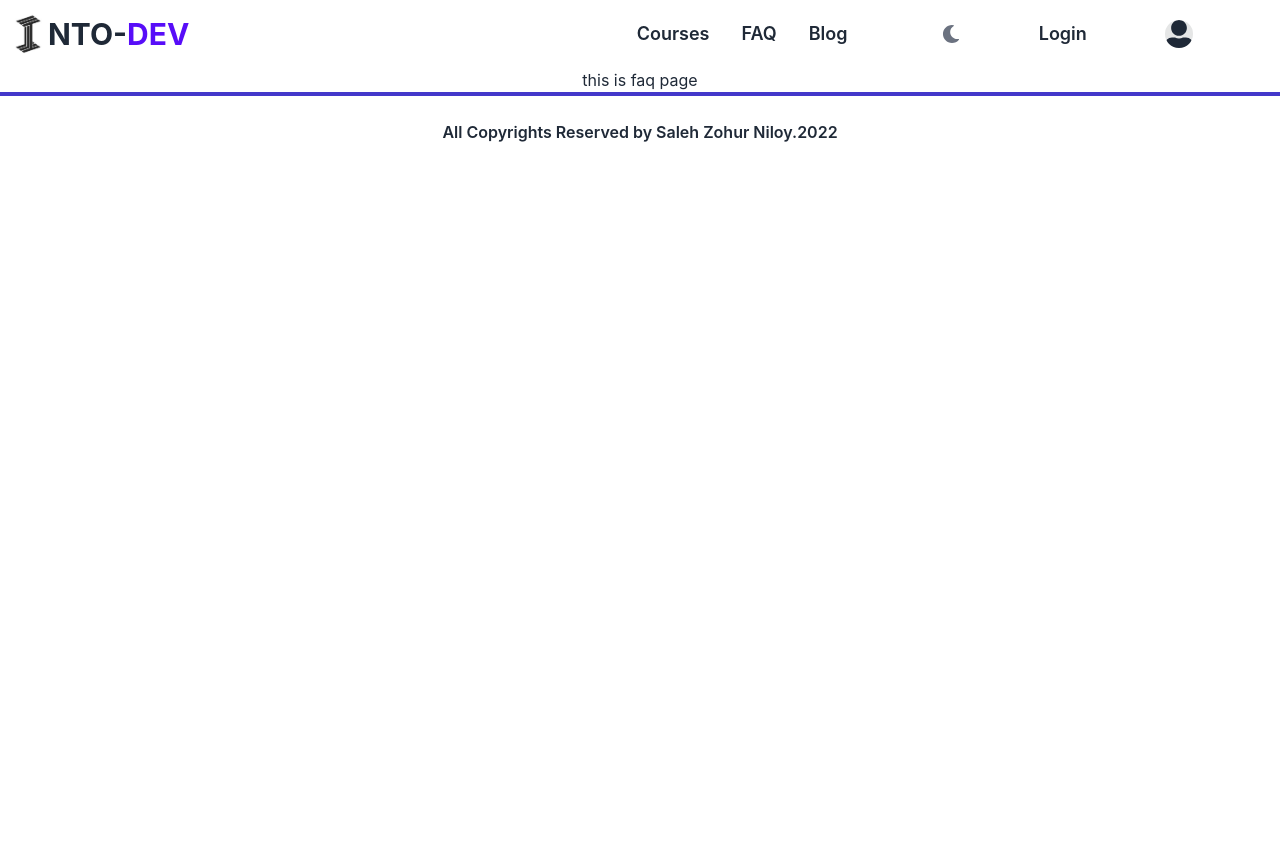
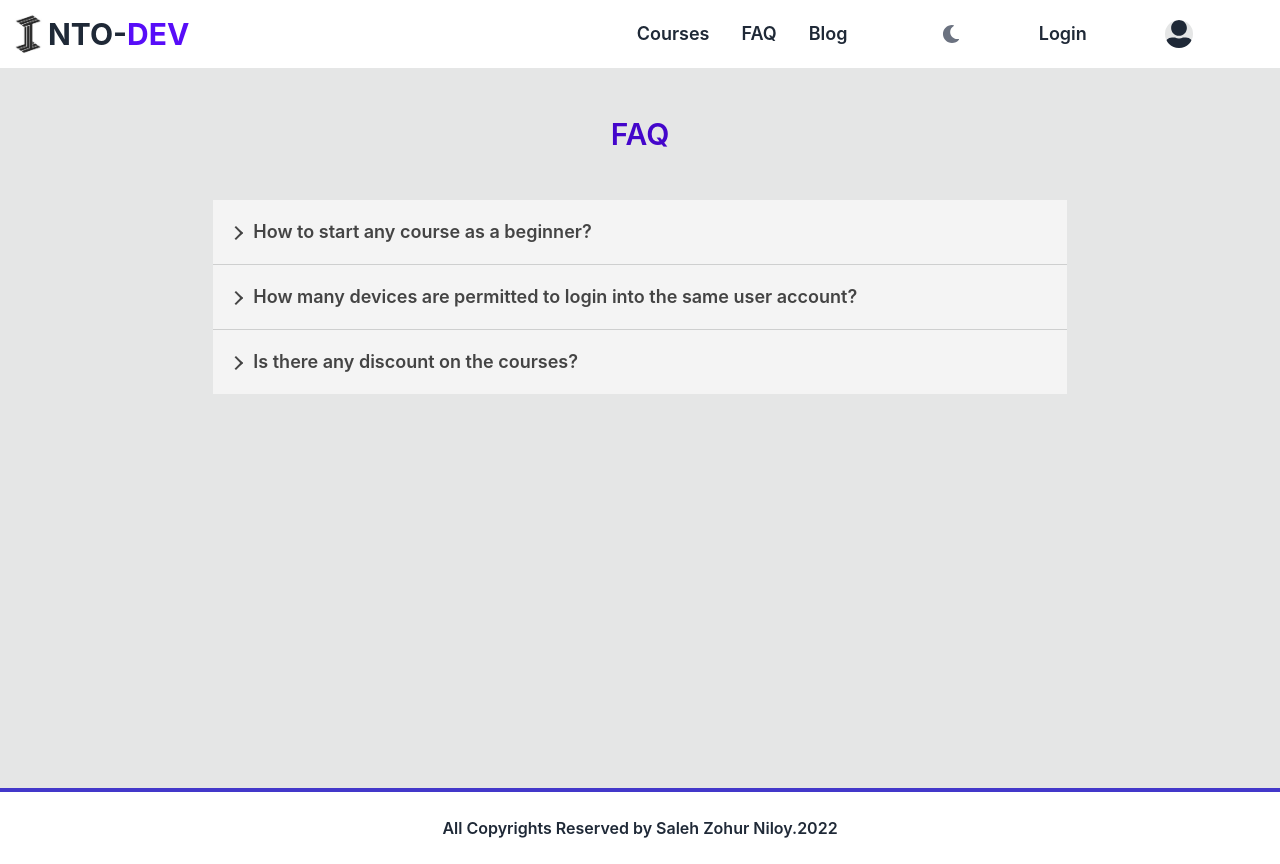
Before and after one commit to SalehZo-Niloy/Into-Dev-Online-Courses-Client-Side, a React (Create React App) app: page /faq in a window 1280 px wide. Before the commit the page ends 800 px from the top, so only its background shows below. Built offline with nearby package versions, Linux system fonts and the light colour scheme; no server answers.

Commit message:
faq, 404 page, environmental variable setting done

```diff
--- a/src/firebase/firebase.config.js
+++ b/src/firebase/firebase.config.js
@@ -5,12 +5,12 @@ import { initializeApp } from "firebase/app";
 
 // Your web app's Firebase configuration
 const firebaseConfig = {
-    apiKey: "AIzaSyDdVyHBUVYt45omhALFB3buxOICI1-vYh8",
-    authDomain: "dev-courses-assignment-10.firebaseapp.com",
-    projectId: "dev-courses-assignment-10",
-    storageBucket: "dev-courses-assignment-10.appspot.com",
-    messagingSenderId: "379297667298",
-    appId: "1:379297667298:web:1a7eced8b0ef32b2f666bb"
+    apiKey: process.env.REACT_APP_apiKey,
+    authDomain: process.env.REACT_APP_authDomain,
+    projectId: process.env.REACT_APP_projectId,
+    storageBucket: process.env.REACT_APP_storageBucket,
+    messagingSenderId: process.env.REACT_APP_messagingSenderId,
+    appId: process.env.REACT_APP_appId
 };
 
 // Initialize Firebase
--- a/src/pages/CheckOut/CheckOut.js
+++ b/src/pages/CheckOut/CheckOut.js
@@ -1,9 +1,14 @@
 import React from 'react';
-import { useLoaderData } from 'react-router-dom';
+import { Navigate, useLoaderData } from 'react-router-dom';
 
 const CheckOut = () => {
     const course = useLoaderData();
     const { title } = course;
+
+    if (!title) {
+        return <Navigate to='*'></Navigate>
+    }
+
     return (
         <div className='bg-base-300 min-h-screen'>
             <h1 className='text-primary-focus text-2xl md:text-3xl font-semibold py-4'>Check Out</h1>
--- a/src/pages/Courses/CourseDetails/CourseDetails.js
+++ b/src/pages/Courses/CourseDetails/CourseDetails.js
@@ -1,5 +1,5 @@
 import React from 'react';
-import { Link, useLoaderData } from 'react-router-dom';
+import { Link, Navigate, useLoaderData } from 'react-router-dom';
 import Pdf from "react-to-pdf";
 import { FaFilePdf } from "react-icons/fa";
 
@@ -7,6 +7,10 @@ import { FaFilePdf } from "react-icons/fa";
 const CourseDetails = () => {
     const course = useLoaderData();
     const { id, title, image, details, ratings, price } = course;
+
+    if (!title) {
+        return <Navigate to='*'></Navigate>
+    }
 
     const ref = React.createRef();
     return (
--- a/src/pages/Faq/Faq.js
+++ b/src/pages/Faq/Faq.js
@@ -1,9 +1,55 @@
 import React from 'react';
+import {
+    Accordion,
+    AccordionItem,
+    AccordionItemHeading,
+    AccordionItemButton,
+    AccordionItemPanel,
+} from 'react-accessible-accordion';
+import 'react-accessible-accordion/dist/fancy-example.css';
 
 const Faq = () => {
     return (
-        <div>
-            this is faq page
+        <div className='bg-base-300 py-12 min-h-[90vh]'>
+            <h1 className='text-primary-focus text-2xl md:text-3xl font-semibold pb-12'>FAQ</h1>
+            <Accordion className='w-9/12 md:w-2/3 mx-auto'>
+                <AccordionItem>
+                    <AccordionItemHeading>
+                        <AccordionItemButton>
+                            <span className='font-semibold text-lg'>How to start any course as a beginner?</span>
+                        </AccordionItemButton>
+                    </AccordionItemHeading>
+                    <AccordionItemPanel>
+                        <p className='font-medium text-left'>
+                            There are specific requirements for each and every course, they are described in the course description. If you have met the requirements then beginner or intermediate you can start our course an be a pro.
+                        </p>
+                    </AccordionItemPanel>
+                </AccordionItem>
+                <AccordionItem>
+                    <AccordionItemHeading>
+                        <AccordionItemButton>
+                            <span className='font-semibold text-lg'>How many devices are permitted to login into the same user account?</span>
+                        </AccordionItemButton>
+                    </AccordionItemHeading>
+                    <AccordionItemPanel>
+                        <p className='font-medium text-left'>
+                            Maximum three devices are permitted. Any extra device can't login. To do that you need to log out from any other device.
+                        </p>
+                    </AccordionItemPanel>
+                </AccordionItem>
+                <AccordionItem>
+                    <AccordionItemHeading>
+                        <AccordionItemButton>
+                            <span className='font-semibold text-lg'>Is there any discount on the courses?</span>
+                        </AccordionItemButton>
+                    </AccordionItemHeading>
+                    <AccordionItemPanel>
+                        <p className='font-medium text-left'>
+                            There is 50% off the very first course you enroll. Then after every other course enrollment you will get discounts coupon for the next course.
+                        </p>
+                    </AccordionItemPanel>
+                </AccordionItem>
+            </Accordion>
         </div>
     );
 };
--- /dev/null
+++ b/src/pages/PageNotFound/PageNotFound.js
@@ -0,0 +1,20 @@
+import React from 'react';
+import { Link } from 'react-router-dom';
+
+const PageNotFound = () => {
+    return (
+        <div className='bg-base-300 min-h-screen pt-24 md:pt-36'>
+            <h1 className=' text-6xl font-bold text-primary-focus px-8'>Page Not Found!</h1>
+            <h3 className='my-6 text-3xl font-bold text-primary-focus px-8'>The page you are looking for doesn't exist!!</h3>
+            <h3 className='my-6 text-2xl font-bold text-primary-focus px-8'>Please try the below links.</h3>
+            <div className='flex gap-4 justify-center bg-neutral p-6'>
+                <Link to='/'><span className='text-white text-xl font-semibold underline hover:text-primary-focus'>Into Dev Home</span></Link>
+                <Link to='/courses'><span className='text-white text-xl font-semibold underline hover:text-primary-focus'>Courses</span></Link>
+                <Link to='/faq'><span className='text-white text-xl font-semibold underline hover:text-primary-focus'>FAQ</span></Link>
+                <Link to='/blog'><span className='text-white text-xl font-semibold underline hover:text-primary-focus'>Blog</span></Link>
+            </div>
+        </div>
+    );
+};
+
+export default PageNotFound;
--- a/src/pages/shared/Header/Header.js
+++ b/src/pages/shared/Header/Header.js
@@ -68,11 +68,11 @@ const Header = () => {
                 }
                 {
                     user?.photoURL ?
-                        <div className="tooltip tooltip-bottom" data-tip={user?.displayName}>
+                        <div className="tooltip tooltip-left" data-tip={user?.displayName}>
                             <img className='rounded-full w-7 md:w-10 h-7 md:h-10' src={user?.photoURL} alt="" />
                         </div>
                         :
-                        <div className="tooltip tooltip-bottom" data-tip='Login or Reload for User Name'>
+                        <div className="tooltip tooltip-left" data-tip='Login or Reload for User Name'>
                             <FaUserAlt className='rounded-full w-5 md:w-7 h-5 md:h-7 bg-base-300' />
                         </div>
                 }
--- a/src/routes/router.js
+++ b/src/routes/router.js
@@ -6,6 +6,7 @@ import CourseDetails from "../pages/Courses/CourseDetails/CourseDetails";
 import Courses from "../pages/Courses/Courses";
 import Faq from "../pages/Faq/Faq";
 import Home from "../pages/Home/Home";
+import PageNotFound from "../pages/PageNotFound/PageNotFound";
 import Login from "../pages/shared/Login/Login";
 import Register from "../pages/shared/Register/Register";
 import PrivateRoute from "./PrivateRoute/PrivateRoute";
@@ -42,7 +43,10 @@ export const router = createBrowserRouter([
             },
             {
                 path: '/register', element: <Register></Register>
-            }
+            },
         ]
+    },
+    {
+        path: '*', element: <PageNotFound></PageNotFound>
     }
 ])
```
